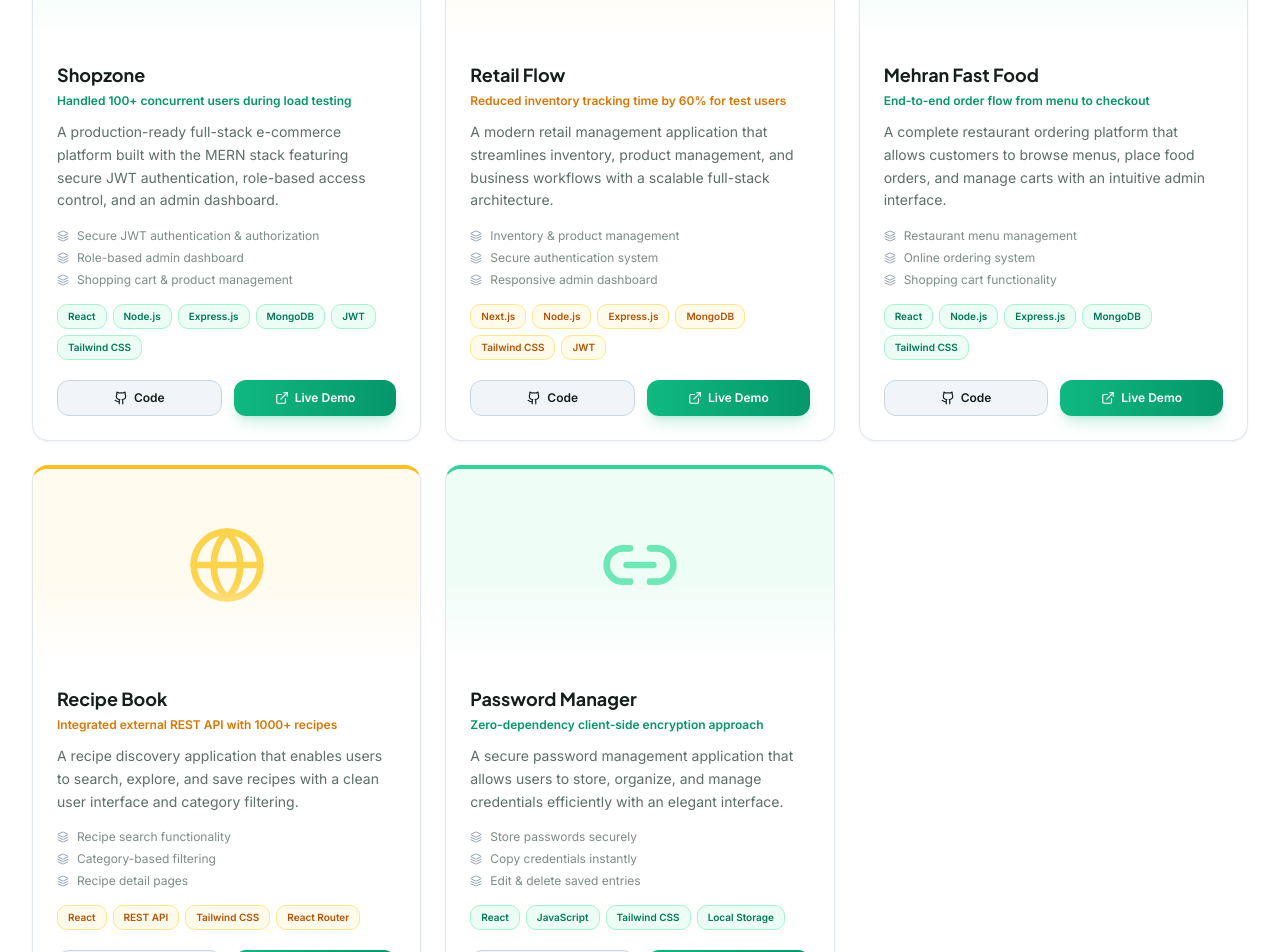
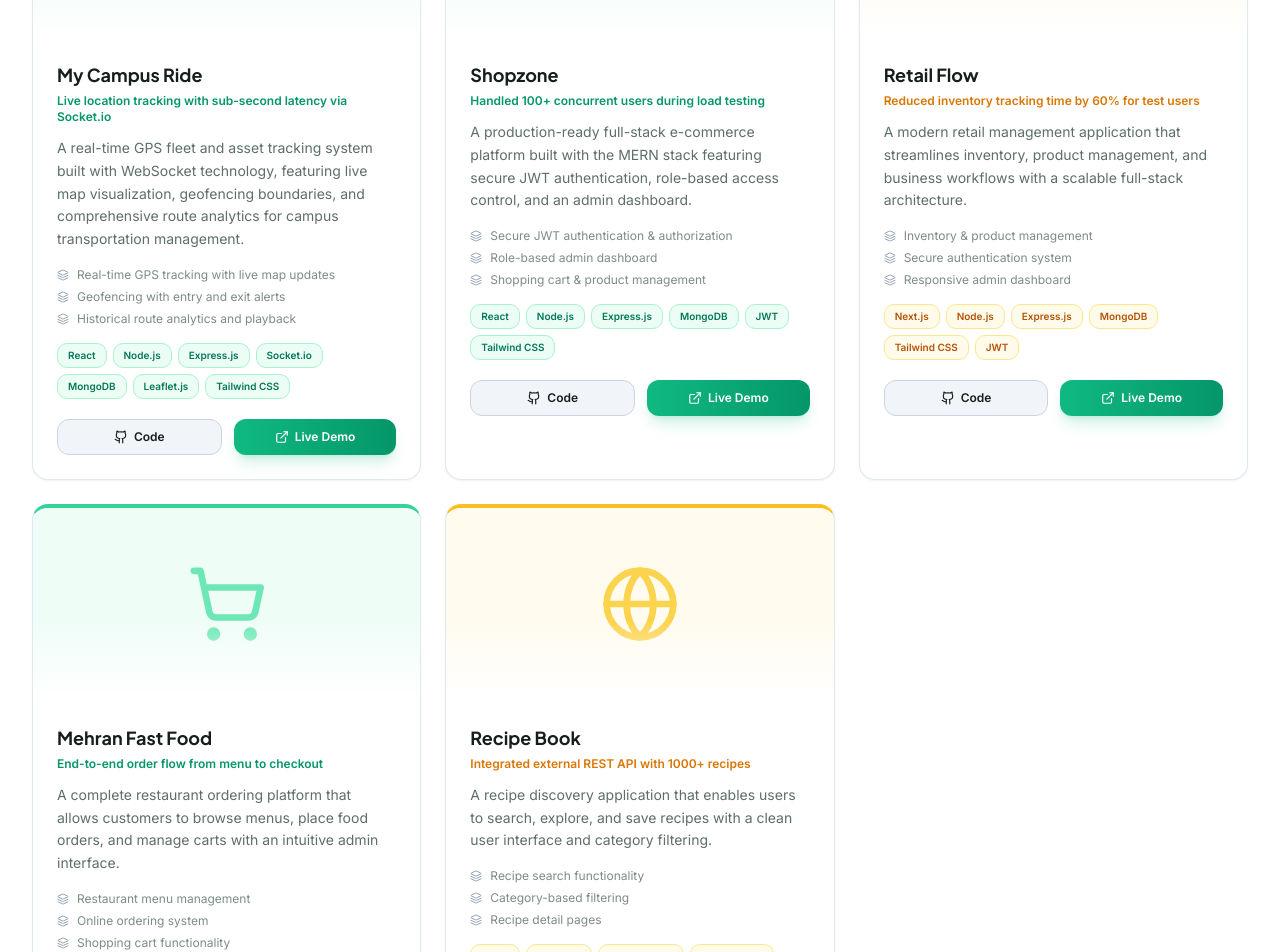
Before and after one commit to Hasnain-jaffer/My-Portfolio, a Next.js app: page / in a window 1280 px wide. Shown: the part 4800-5752 px from the top of the page. Built offline with nearby package versions, Linux system fonts and the light colour scheme; no server answers.

Commit message:
feat: add new project "My Campus Ride" with detailed description and features

```diff
--- a/components/sections/projects.tsx
+++ b/components/sections/projects.tsx
@@ -1,10 +1,28 @@
 "use client";
 
 import { motion } from "framer-motion";
-import { Github, ExternalLink, Layers, ShoppingCart, Link2, Globe } from "lucide-react";
+import { Github, ExternalLink, Layers, ShoppingCart, MapPin, Globe, Navigation } from "lucide-react";
 import SectionWrapper from "@/components/section-wrapper";
 
 const projectList = [
+  {
+    title: "My Campus Ride",
+    description:
+      "A real-time GPS fleet and asset tracking system built with WebSocket technology, featuring live map visualization, geofencing boundaries, and comprehensive route analytics for campus transportation management.",
+    impact: "Live location tracking with sub-second latency via Socket.io",
+    icon: Navigation,
+    technologies: ["React", "Node.js", "Express.js", "Socket.io", "MongoDB", "Leaflet.js", "Tailwind CSS"],
+    features: [
+      "Real-time GPS tracking with live map updates",
+      "Geofencing with entry and exit alerts",
+      "Historical route analytics and playback",
+      "Fleet management dashboard",
+      "Responsive map interface with Leaflet.js",
+    ],
+    github: "https://github.com/Hasnain-jaffer/Real-Time-Device-Tracker",
+    live: "https://real-time-device-tracker-two.vercel.app",
+    accent: "emerald" as const,
+  },
   {
     title: "Shopzone",
     description:
@@ -77,24 +95,6 @@ const projectList = [
     live: "https://recipe-book-eosin-kappa.vercel.app/",
     accent: "amber" as const,
   },
-  {
-    title: "Password Manager",
-    description:
-      "A secure password management application that allows users to store, organize, and manage credentials efficiently with an elegant interface.",
-    impact: "Zero-dependency client-side encryption approach",
-    icon: Link2,
-    technologies: ["React", "JavaScript", "Tailwind CSS", "Local Storage"],
-    features: [
-      "Store passwords securely",
-      "Copy credentials instantly",
-      "Edit & delete saved entries",
-      "Responsive modern interface",
-      "Fast client-side performance",
-    ],
-    github: "https://github.com/Hasnain-jaffer/Password-manager",
-    live: "https://password-manager-azure-two.vercel.app/",
-    accent: "emerald" as const,
-  },
 ];
 
 const accentStyles = {
@@ -155,7 +155,7 @@ export default function Projects() {
                 whileHover={{ y: -6 }}
                 className={`group bg-white dark:bg-card rounded-2xl overflow-hidden border border-slate-200 dark:border-white/10 shadow-sm shadow-slate-200/50 dark:shadow-none hover:shadow-xl hover:shadow-slate-200/60 dark:hover:shadow-2xl dark:hover:shadow-black/20 transition-all duration-500 border-t-4 ${style.topBorder}`}
               >
-                {/* Project Mockup — Abstract colored background */}
+                {/* Project Mockup */}
                 <div className={`relative h-48 ${style.mockupBg} p-6 overflow-hidden flex items-center justify-center`}>
                   <project.icon className={`w-20 h-20 ${style.mockupIcon} group-hover:scale-110 transition-transform duration-500`} />
                   <div className="absolute bottom-0 left-0 right-0 h-20 bg-gradient-to-t from-white dark:from-card to-transparent" />
```
